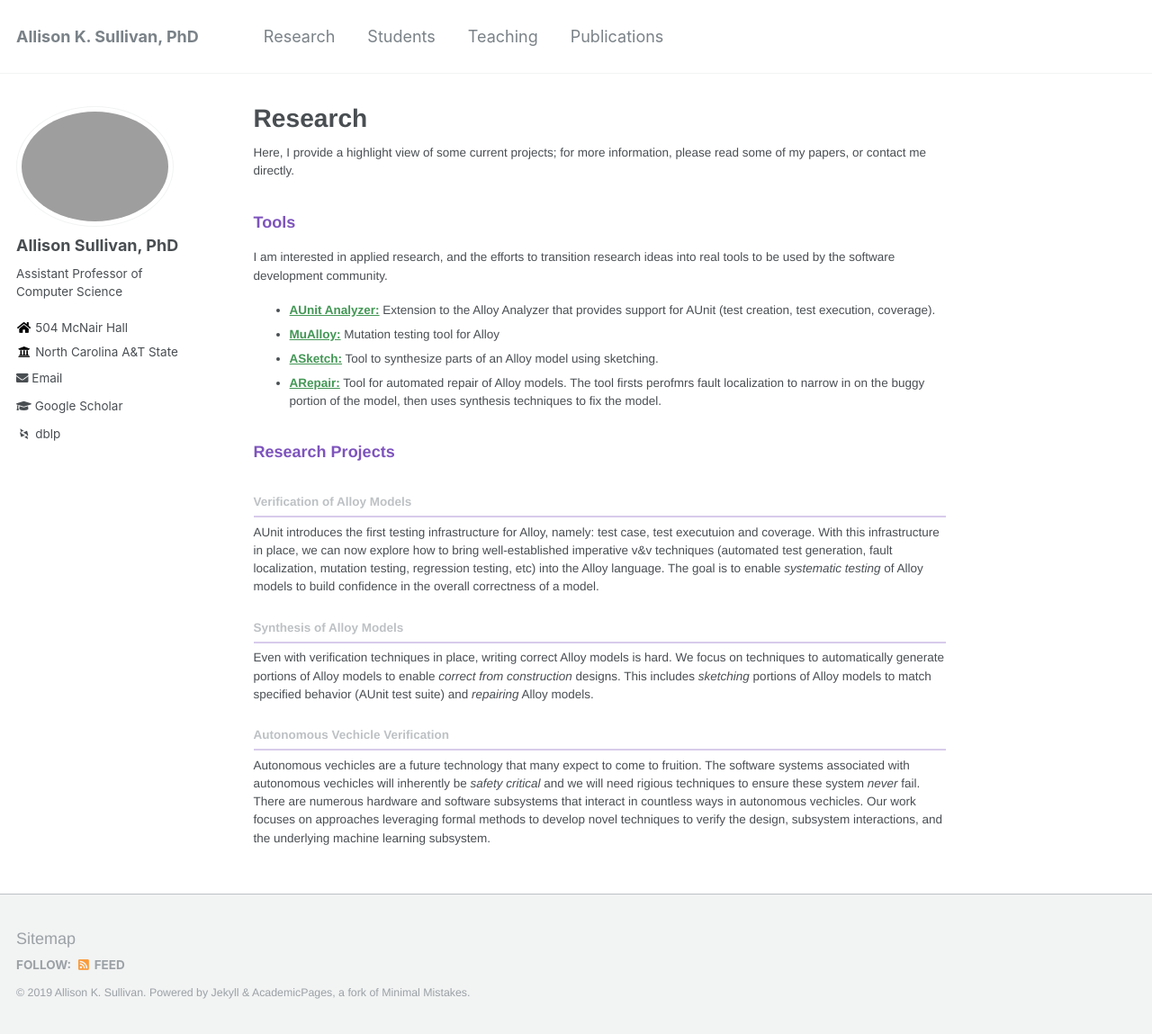
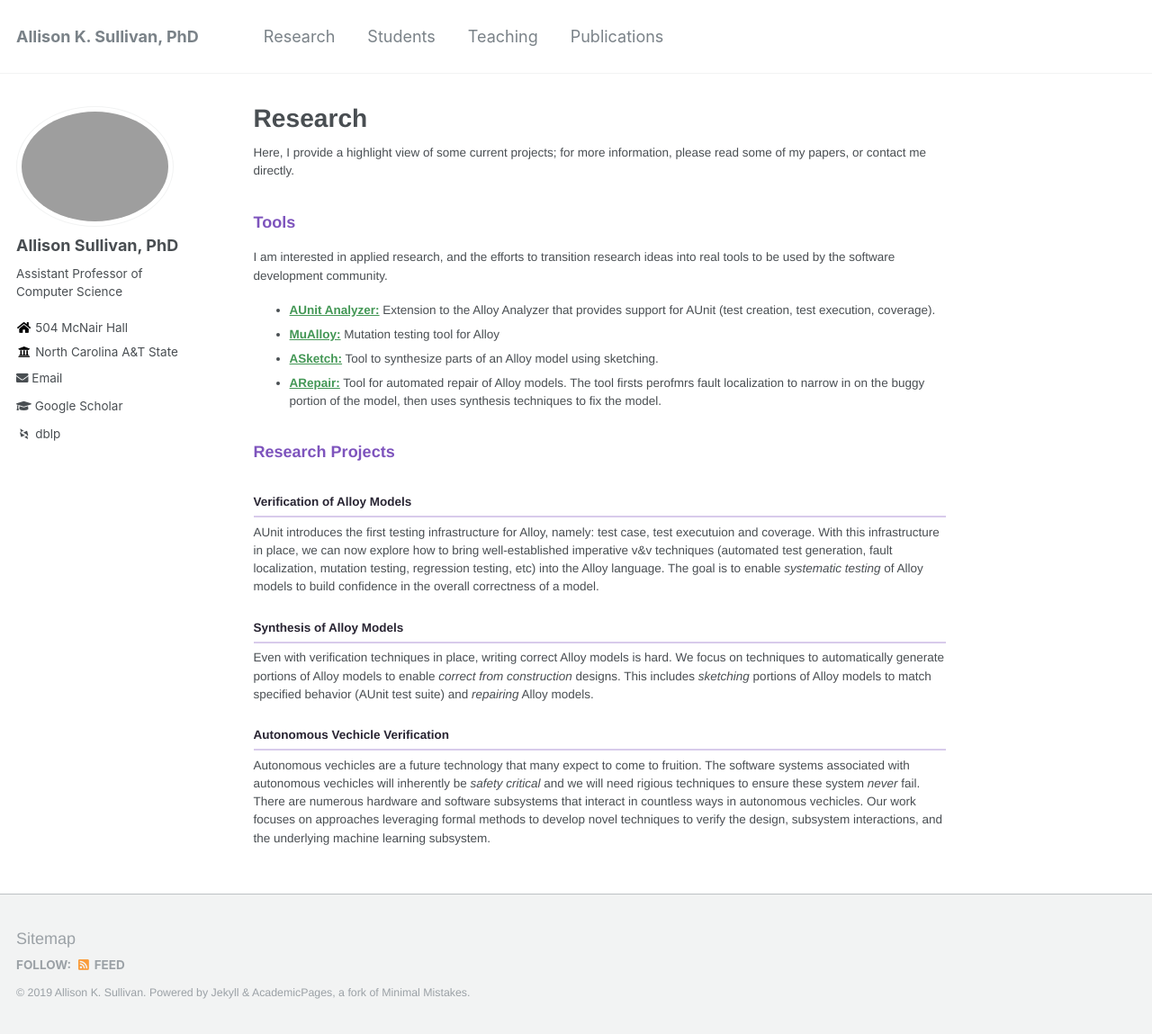
Before and after one commit to Allisonius/allisonius.github.io, a Jekyll site: the page built from _pages/research.md, in a window 1280 px wide and 1149 px high. Shown: the whole window at 90% size. Built offline with Jekyll 4.4.1, drawn with Linux system fonts in a browser that asks for light colours; some web fonts are replaced.

Commit message:
Update _page.scss

```diff
--- a/_sass/_page.scss
+++ b/_sass/_page.scss
@@ -60,7 +60,7 @@
     padding-bottom: 0.5em;
     border-bottom: 2px solid #d8cbeb;
      font-size: $type-size-6;
-     color: $light-gray;
+     color: #282432;
 
   }
 
```
